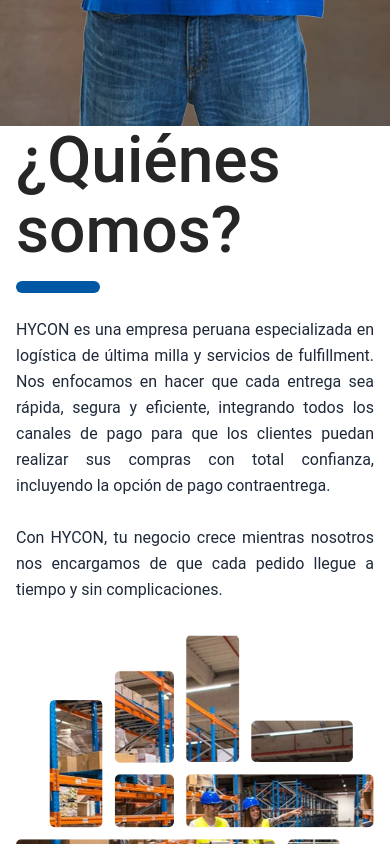
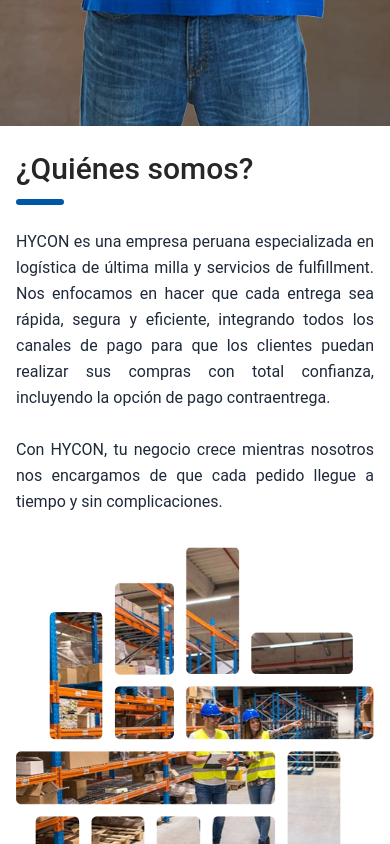
Before and after one commit to MODULYTIX/hycon-app, a React (Vite) app: page / in a window 390 px wide. Shown: the part 1020-1864 px from the top of the page. Built offline with nearby package versions, Linux system fonts and the light colour scheme.

Commit message:
fixed(responsive): fixed responsive component title

```diff
--- a/src/shared/components/Tittle.tsx
+++ b/src/shared/components/Tittle.tsx
@@ -1,21 +1,24 @@
 import React from "react";
-
-// tittle.tsx — versión fija
-// Roboto, medium (500), tamaño 64px, con subrayado corto azul
 
 export default function Tittle({ children }: { children: React.ReactNode }) {
   return (
     <div className="inline-flex flex-col items-start gap-[14px]">
       <h1
-        className="m-0 font-medium text-[64px] leading-[1.1] text-g-80"
-        style={{ fontFamily: "Roboto, system-ui, -apple-system, 'Segoe UI', Helvetica, Arial, sans-serif" }}
+        className="m-0 font-medium
+                   text-3xl sm:text-4xl md:text-5xl lg:text-6xl xl:text-[64px]
+                   leading-[1.1] text-g-80"
+        style={{
+          fontFamily:
+            "Roboto, system-ui, -apple-system, 'Segoe UI', Helvetica, Arial, sans-serif",
+        }}
       >
         {children}
       </h1>
 
       <div
         aria-hidden
-        className="w-[84px] h-[12px] rounded-[6px] bg-primary"
+        className="bg-primary rounded-[6px]
+                   w-[48px] h-[6px] sm:w-[64px] sm:h-[8px] lg:w-[84px] lg:h-[12px]"
       />
     </div>
   );
```
